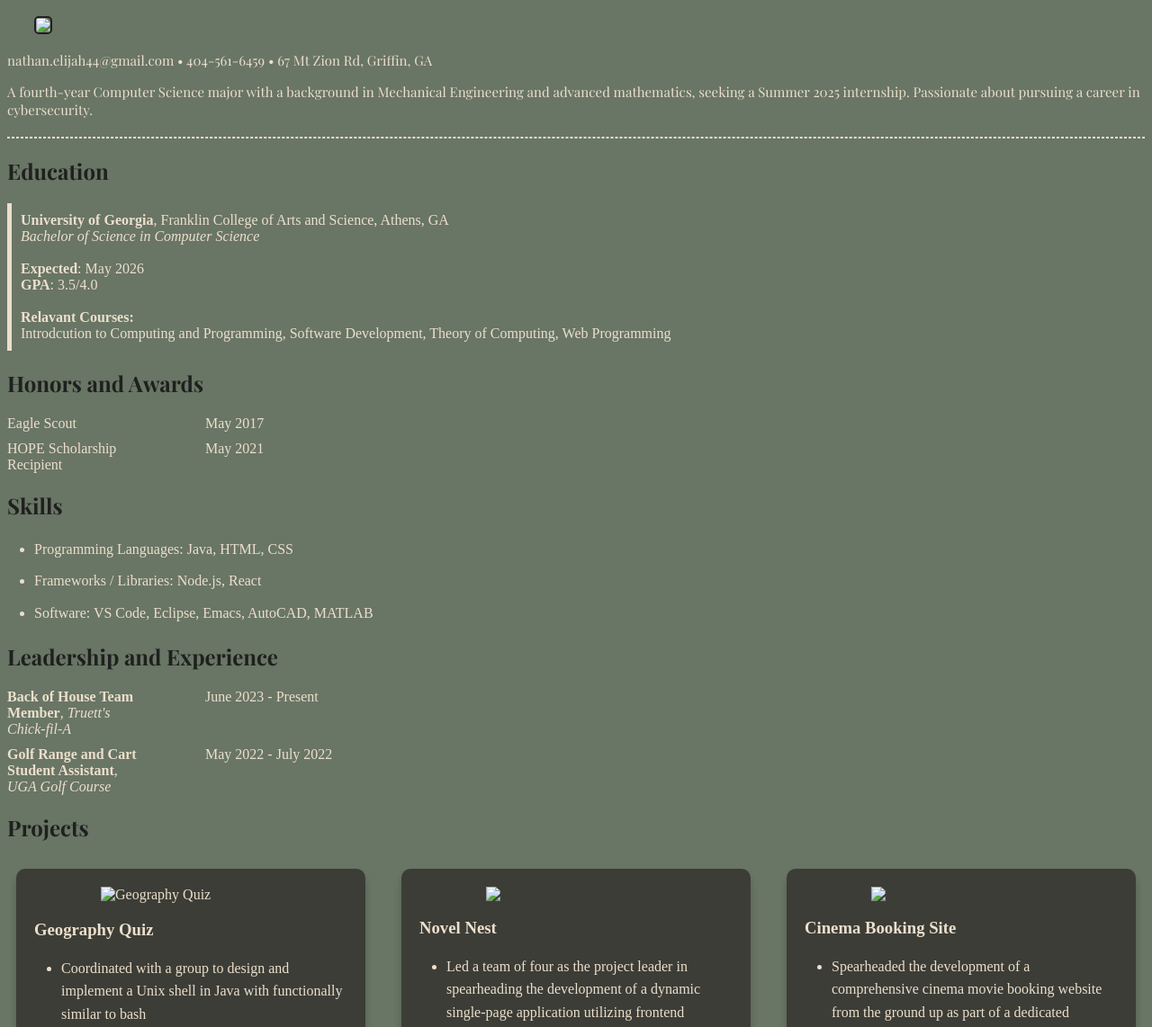
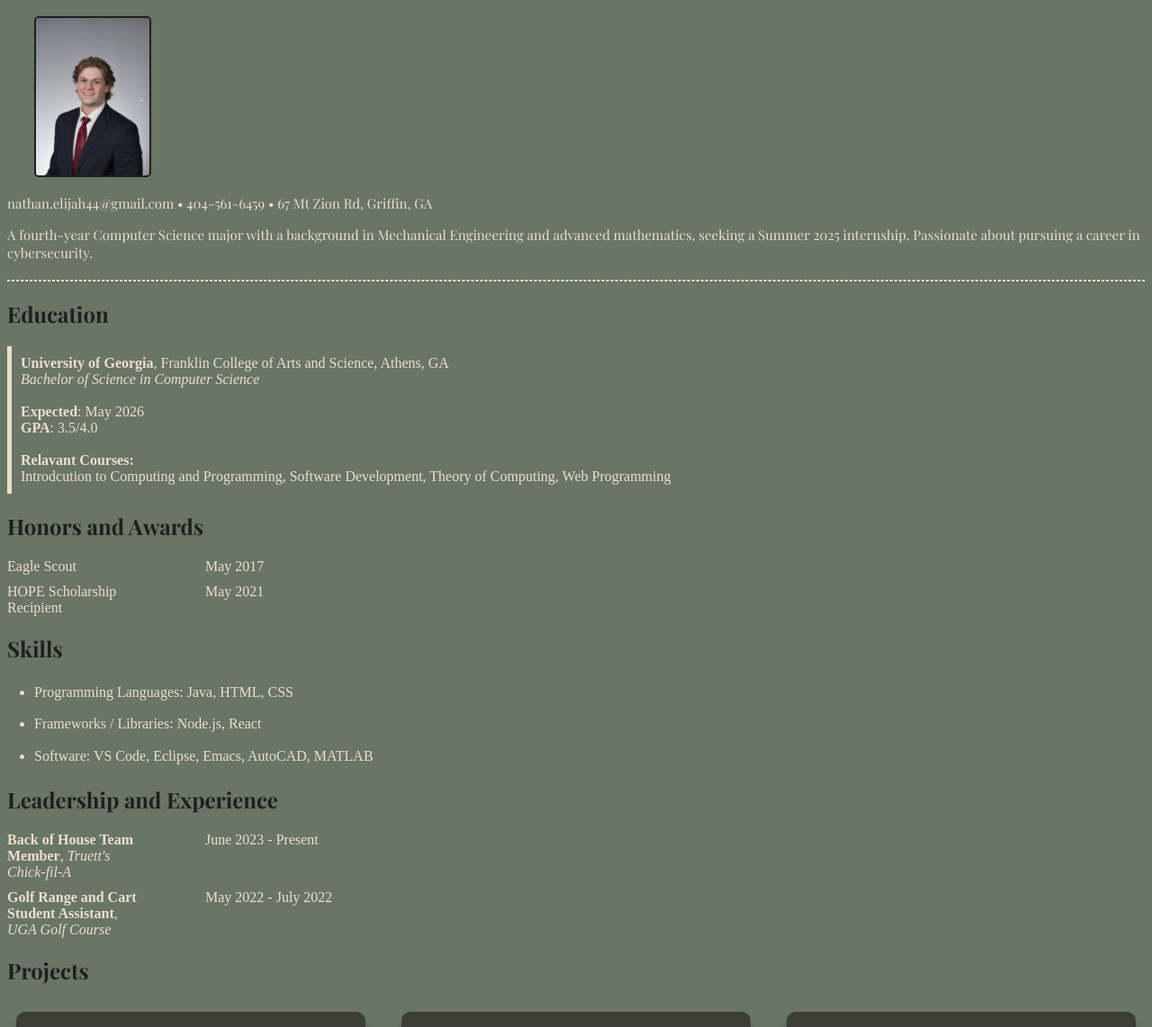
Before and after one commit to nathann-b/nathan_cv, a plain HTML site: page index.html in a window 1280 px wide. Shown: the part 150-1292 px from the top of the page at 90% size. Drawn offline with nearby package versions, Linux system fonts and the light colour scheme; a web font is replaced by a local one.

Commit message:
Update index.html

```diff
--- a/index.html
+++ b/index.html
@@ -19,7 +19,7 @@
     </nav>
     <section class="splash">
         <h1>Nathan E. Brown</h1>
-        <img src="images/headshot.png" height="175" atl="headshot of Nathan Brown">
+        <img src="headshot.png" height="175" atl="headshot of Nathan Brown">
         <p>nathan.elijah44@gmail.com • 404-561-6459 • 67 Mt Zion Rd, Griffin, GA</p>
         <p></p2>A fourth-year Computer Science major with a background in Mechanical Engineering
             and advanced mathematics, seeking a Summer 2025 internship. Passionate about pursuing a career in cybersecurity.</p>
@@ -67,7 +67,7 @@
         <h2>Projects</h2>
         <div class="three-col">
             <div class="project">
-                <img src="images/radio button.png" height= "200" alt="Geography Quiz">
+                <img src="radio button.png" height= "200" alt="Geography Quiz">
         <h3>Geography Quiz</h3>
             <ul>
             <li>Coordinated with a group to design and implement a Unix shell in Java with functionally similar to bash </li>
@@ -76,7 +76,7 @@
             </ul>
             </div>
             <div class="project">
-                <img src="images/online-bookstore-hoxton-press.jpg.webp" height="200" atl="Novel Nest">
+                <img src="online-bookstore-hoxton-press.jpg.webp" height="200" atl="Novel Nest">
         <h3>Novel Nest</h3>
             <ul>
             <li>Led a team of four as the project leader in spearheading the development of a dynamic single-page application utilizing frontend languages including the React library, MongoDB as the database, and Git. <br></li>
@@ -86,7 +86,7 @@
             </ul>
             </div>
             <div class="project">
-                <img src="images/cinema-seats-booking-online-ui-600nw-2340547677.jpg.webp" height="200" atl="Cinema Booking Cite">
+                <img src="cinema-seats-booking-online-ui-600nw-2340547677.jpg.webp" height="200" atl="Cinema Booking Cite">
         <h3>Cinema Booking Site</h3>
         <ul>
             <li>Spearheaded the development of a comprehensive cinema movie booking website from the ground up as part of a dedicated SCRUM team.</li>
```
